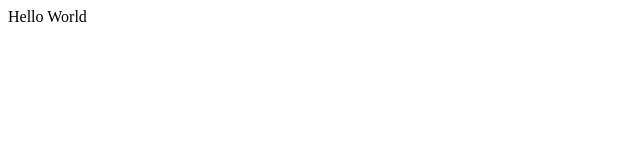
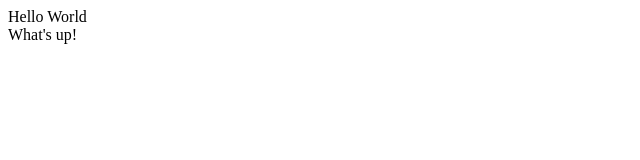
Before and after one commit to Instadat/test-repository, a plain HTML site: page test.html in a window 1280 px wide. Shown: the full height of the page, 0-640 px from the left. Drawn offline with Linux system fonts and the light colour scheme.

Commit message:
added "what's up!"

```diff
--- a/test.html
+++ b/test.html
@@ -2,6 +2,7 @@
 <head>
 </head>
 <body>
-Hello World
+Hello World<br/>
+What's up!
 </body>
 </html>
```
